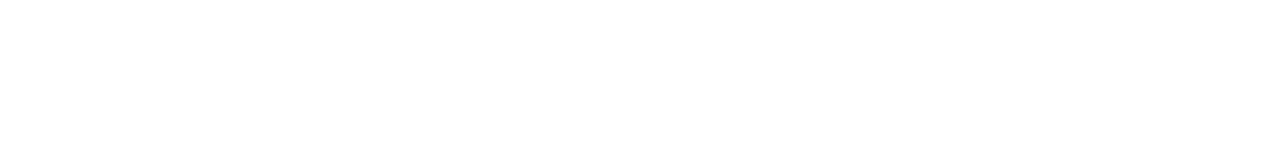
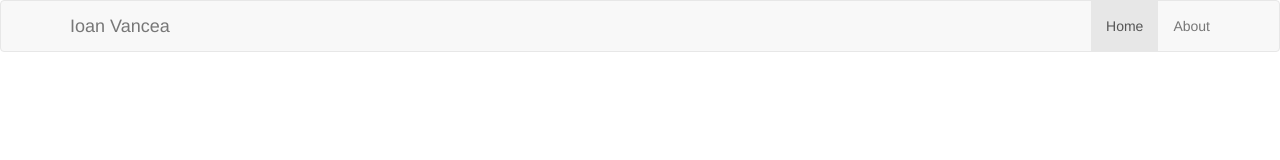
Before and after one commit to vioan/orange-bootstrap-template, a plain HTML site: page index.html in a window 1280 px wide. Drawn offline with Linux system fonts and the light colour scheme.

Commit message:
added basic navbar

```diff
--- a/index.html
+++ b/index.html
@@ -11,6 +11,27 @@
 </head>
 <body>
 
+<nav class="navbar navbar-default">
+    <div class="container">
+        <!--logo-->
+        <div class="navbar-header">
+            <a href="#" class="navbar-brand">Ioan Vancea</a>
+        </div>
+       <!--menu-->
+        <div>
+            <ul class="nav navbar-nav navbar-right">
+                <li class="active"><a href="#">Home</a></li>
+                <li><a href="#">About</a></li>
+            </ul>
+        </div>
+    </div>
+</nav>
+
+
+
+
+
+
 
     <!-- Core JavaScript Files -->
     <script src="js/jquery-2.1.4.js"></script>
```
